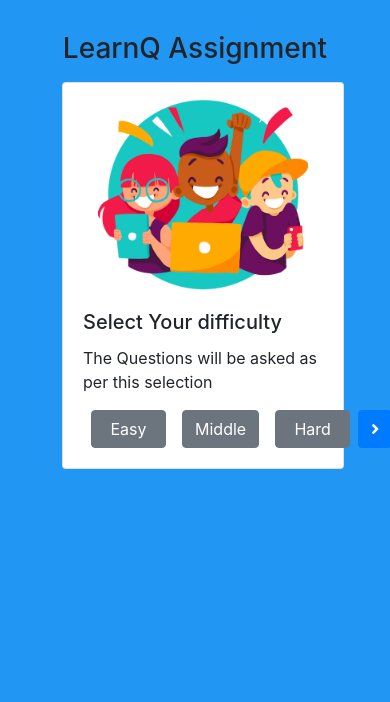
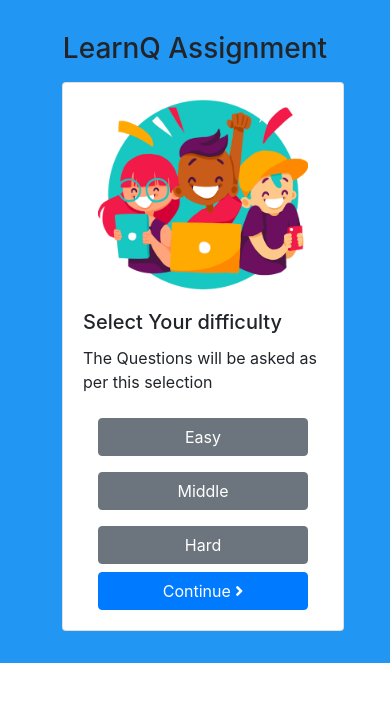
Before and after one commit to AbbyB97/lq-assessment, a React (Create React App) app: page / in a window 390 px wide. Shown: the top 702 px of the page. Built offline with nearby package versions, Linux system fonts and the light colour scheme.

Commit message:
fixed responsive buttons

```diff
--- a/src/App.js
+++ b/src/App.js
@@ -21,7 +21,7 @@ function App() {
 export default App;
 
 const StyledDiv = styled.div`
-  height: 100vh;
+  /* height: 100%; */
   background-color: #2196f3;
   padding: 2rem;
 
--- a/src/components/Home/index.js
+++ b/src/components/Home/index.js
@@ -35,34 +35,32 @@ const Home = () => {
               <Card.Text>
                 The Questions will be asked as per this selection
               </Card.Text>
-              <div className="d-flex justify-content-between">
-                <div className="d-flex justify-content-between">
-                  <Button
-                    style={{ minWidth: "75px" }}
-                    className="mx-2"
-                    variant="secondary"
-                  >
+              <Container fluid>
+                <Row>
+                  <Col md={4} xs={12}>
+                    <Button className=" w-100 my-2" variant="secondary">
                       Easy
                     </Button>
-                  <Button
-                    style={{ minWidth: "75px" }}
-                    className="mx-2"
-                    variant="secondary"
-                  >
+                  </Col>
+                  <Col md={4} xs={12}>
+                    <Button className="w-100 my-2" variant="secondary">
                       Middle
                     </Button>
-                  <Button
-                    style={{ minWidth: "75px" }}
-                    className="mx-2"
-                    variant="secondary"
-                  >
+                  </Col>
+                  <Col md={4} xs={12}>
+                    <Button className="w-100 my-2" variant="secondary">
                       Hard
                     </Button>
-                </div>
-                <Button onClick={goTopQuiz} variant="primary">
-                  <i className="fas fa-angle-right"></i>
+                  </Col>
+                </Row>
+                <Row className="justify-content-center">
+                  <Col>
+                    <Button className="w-100" onClick={goTopQuiz} variant="primary">
+                      Continue <i className="fas fa-angle-right"></i>
                     </Button>
-              </div>
+                  </Col>
+                </Row>
+              </Container>
             </Card.Body>
           </Card>
         </Container>
```
Lines whose indentation alone changed are shown as unchanged.
